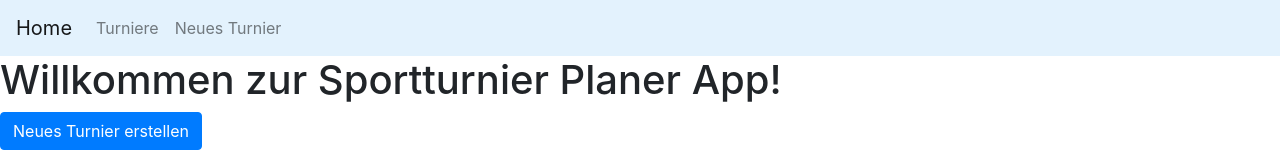
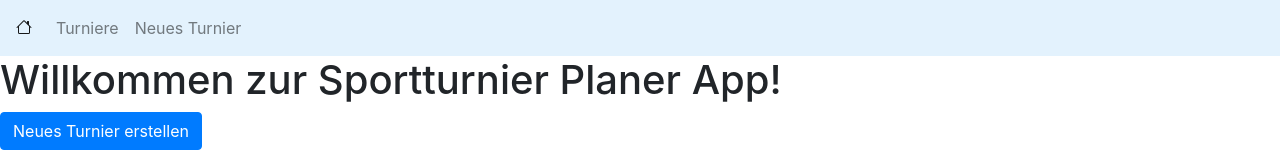
Before and after one commit to Vealer/sportturnier, a React (Create React App) app: page / in a window 1280 px wide. Shown: the top 160 px of the page. Built offline with nearby package versions, Linux system fonts and the light colour scheme.

Commit message:
navbar 2.0

```diff
--- a/src/components/Navbar.jsx
+++ b/src/components/Navbar.jsx
@@ -6,7 +6,9 @@
 
     return (
         <nav className="navbar navbar-expand-lg navbar-light bg-light">
-            <Link className="navbar-brand" to="/">Home</Link>
+            <Link className="navbar-brand" to="/"><svg xmlns="http://www.w3.org/2000/svg" width="16" height="16" fill="currentColor" className="bi bi-house" viewBox="0 0 16 16">
+                <path d="M8.707 1.5a1 1 0 0 0-1.414 0L.646 8.146a.5.5 0 0 0 .708.708L2 8.207V13.5A1.5 1.5 0 0 0 3.5 15h9a1.5 1.5 0 0 0 1.5-1.5V8.207l.646.647a.5.5 0 0 0 .708-.708L13 5.793V2.5a.5.5 0 0 0-.5-.5h-1a.5.5 0 0 0-.5.5v1.293L8.707 1.5ZM13 7.207V13.5a.5.5 0 0 1-.5.5h-9a.5.5 0 0 1-.5-.5V7.207l5-5 5 5Z" />
+            </svg></Link>
             <button className="navbar-toggler" type="button" data-toggle="collapse" data-target="#navbarTogglerDemo03" aria-controls="navbarTogglerDemo03" aria-expanded="false" aria-label="Toggle navigation">
                 <span className="navbar-toggler-icon"></span>
             </button>
```
